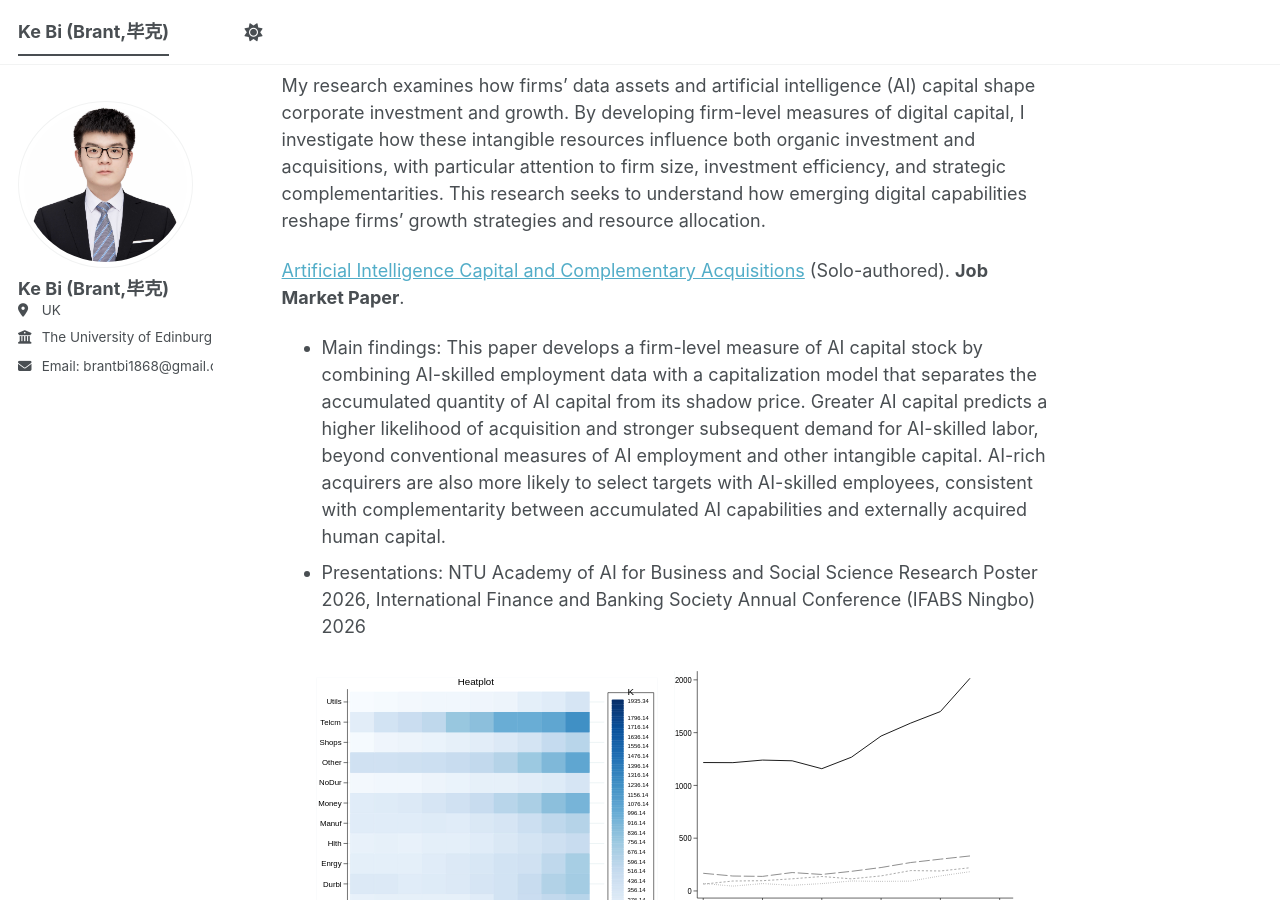
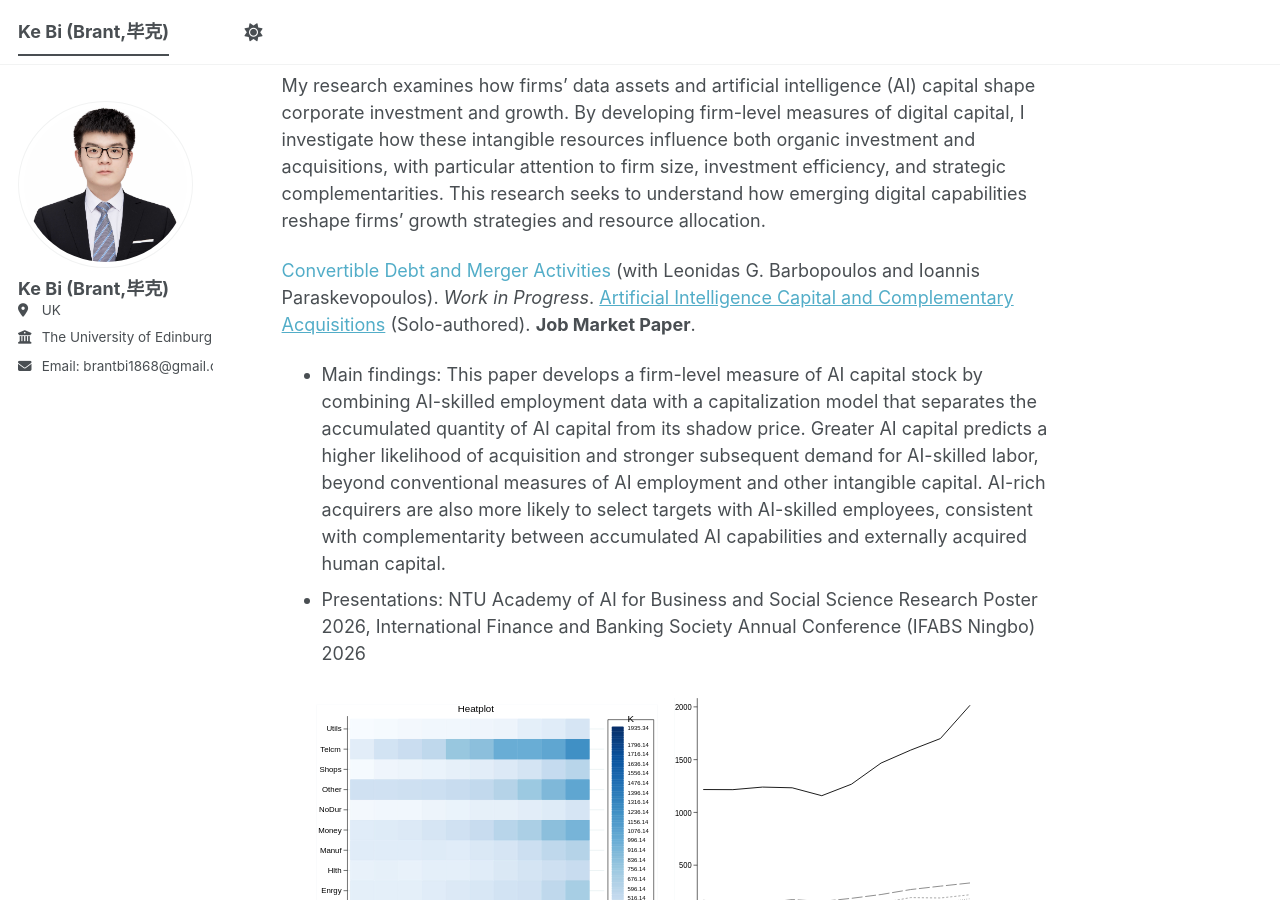
Before and after one commit to brant1868/brant1868.github.io, a Jekyll site: the page built from _pages/about.md, in a window 1280 px wide and 900 px high, scrolled down 899 px. Built offline with Jekyll 4.4.1, drawn with Linux system fonts in a browser that asks for light colours; a script bundle is joined from its source files by our own code; library files that are not in the unit come from our copies.

Commit message:
Update about.md

```diff
--- a/_pages/about.md
+++ b/_pages/about.md
@@ -77,7 +77,7 @@ Research
 ### 1. Digital Capital and Corporate Growth
 My research examines how firms' data assets and artificial intelligence (AI) capital shape corporate investment and growth. By developing firm-level measures of digital capital, I investigate how these intangible resources influence both organic investment and acquisitions, with particular attention to firm size, investment efficiency, and strategic complementarities. This research seeks to understand how emerging digital capabilities reshape firms' growth strategies and resource allocation.
 
-
+<a style="text-decoration: none; cursor: text;">Convertible Debt and Merger Activities</a> (with Leonidas G. Barbopoulos and Ioannis Paraskevopoulos). *Work in Progress*.
 [Artificial Intelligence Capital and Complementary Acquisitions](https://drive.google.com/file/d/1eEJXtEjiHfMUT3xGgAdIjF1kTW5GfF1e/view?usp=drive_link){:target="_blank" } (Solo-authored). **Job Market Paper**.
 - Main findings: This paper develops a firm-level measure of AI capital stock by combining AI-skilled employment data with a capitalization model that separates the accumulated quantity of AI capital from its shadow price. Greater AI capital predicts a higher likelihood of acquisition and stronger subsequent demand for AI-skilled labor, beyond conventional measures of AI employment and other intangible capital. AI-rich acquirers are also more likely to select targets with AI-skilled employees, consistent with complementarity between accumulated AI capabilities and externally acquired human capital.
 - Presentations: NTU Academy of AI for Business and Social Science Research Poster 2026, International Finance and Banking Society Annual Conference (IFABS Ningbo) 2026
```
